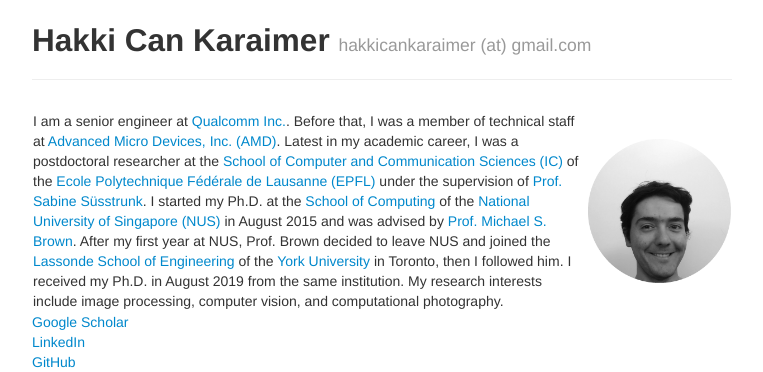
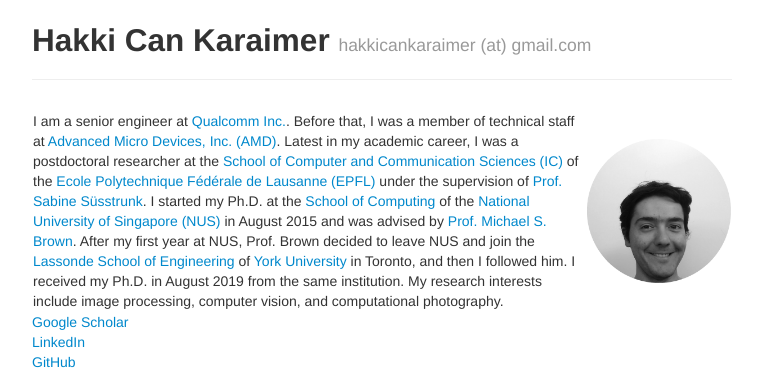
Before and after one commit to karaimer/karaimer.github.io, a Jekyll site: the page built from index.md, in a window 1280 px wide. Shown: the top 372 px of the page, without its empty margins (258-1021 px from the left). Built offline with Jekyll 4.4.1, drawn with Linux system fonts in a browser that asks for light colours.

Commit message:
Update index.md

```diff
--- a/index.md
+++ b/index.md
@@ -8,7 +8,7 @@
 
 | - | - |
 |---|---|
-| I am a senior engineer at [Qualcomm Inc.](https://www.qualcomm.com/). Before that, I was a member of technical staff at [Advanced Micro Devices, Inc. (AMD)](https://www.amd.com/en). Latest in my academic career, I was a postdoctoral researcher at the [School of Computer and Communication Sciences (IC)](https://www.epfl.ch/schools/ic/) of the [Ecole Polytechnique Fédérale de Lausanne (EPFL)](https://www.epfl.ch/en/) under the supervision of [Prof. Sabine Süsstrunk](https://www.epfl.ch/labs/ivrl/people/susstrunk/). I started my Ph.D. at the [School of Computing](https://www.comp.nus.edu.sg) of the [National University of Singapore (NUS)](http://nus.edu.sg/) in August 2015 and was advised by [Prof. Michael S. Brown](http://www.cse.yorku.ca/~mbrown/). After my first year at NUS, Prof. Brown decided to leave NUS and joined the [Lassonde School of Engineering](https://lassonde.yorku.ca) of the [York University](https://www.yorku.ca/index.html) in Toronto, then I followed him. I received my Ph.D. in August 2019 from the same institution. My research interests include image processing, computer vision, and computational photography.     | ![](/image/original_0099.png){:height="1400px" width="1600px"} |
+| I am a senior engineer at [Qualcomm Inc.](https://www.qualcomm.com/). Before that, I was a member of technical staff at [Advanced Micro Devices, Inc. (AMD)](https://www.amd.com/en). Latest in my academic career, I was a postdoctoral researcher at the [School of Computer and Communication Sciences (IC)](https://www.epfl.ch/schools/ic/) of the [Ecole Polytechnique Fédérale de Lausanne (EPFL)](https://www.epfl.ch/en/) under the supervision of [Prof. Sabine Süsstrunk](https://www.epfl.ch/labs/ivrl/people/susstrunk/). I started my Ph.D. at the [School of Computing](https://www.comp.nus.edu.sg) of the [National University of Singapore (NUS)](http://nus.edu.sg/) in August 2015 and was advised by [Prof. Michael S. Brown](http://www.cse.yorku.ca/~mbrown/). After my first year at NUS, Prof. Brown decided to leave NUS and join the [Lassonde School of Engineering](https://lassonde.yorku.ca) of [York University](https://www.yorku.ca/index.html) in Toronto, and then I followed him. I received my Ph.D. in August 2019 from the same institution. My research interests include image processing, computer vision, and computational photography.     | ![](/image/original_0099.png){:height="1400px" width="1600px"} |
 
 [Google Scholar](https://scholar.google.com/citations?user=jhlnGS4AAAAJ&hl=en)
 [LinkedIn](https://www.linkedin.com/in/karaimer)
```
